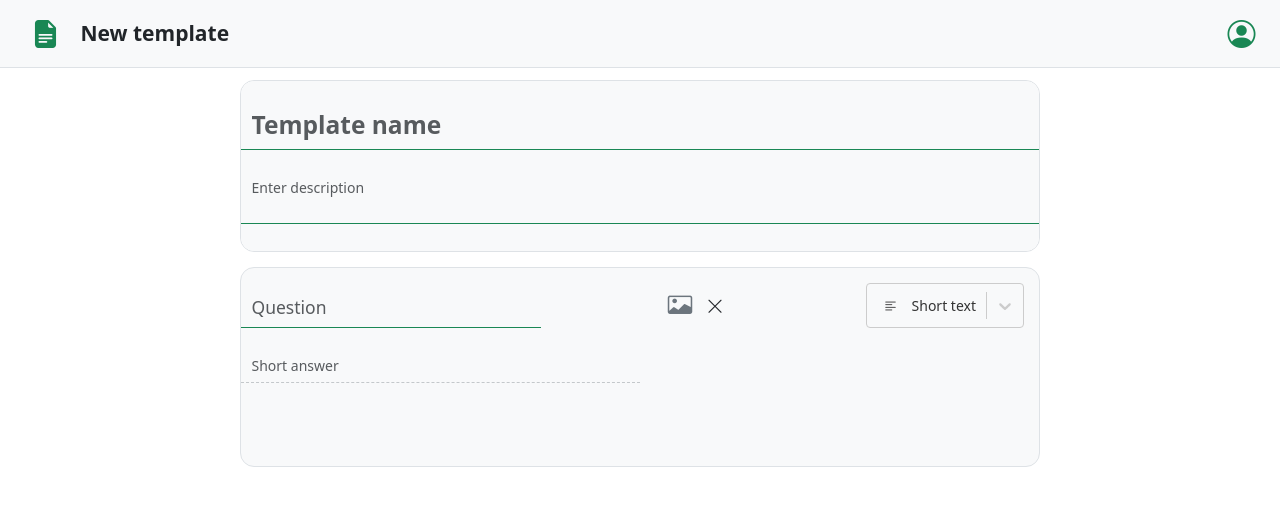
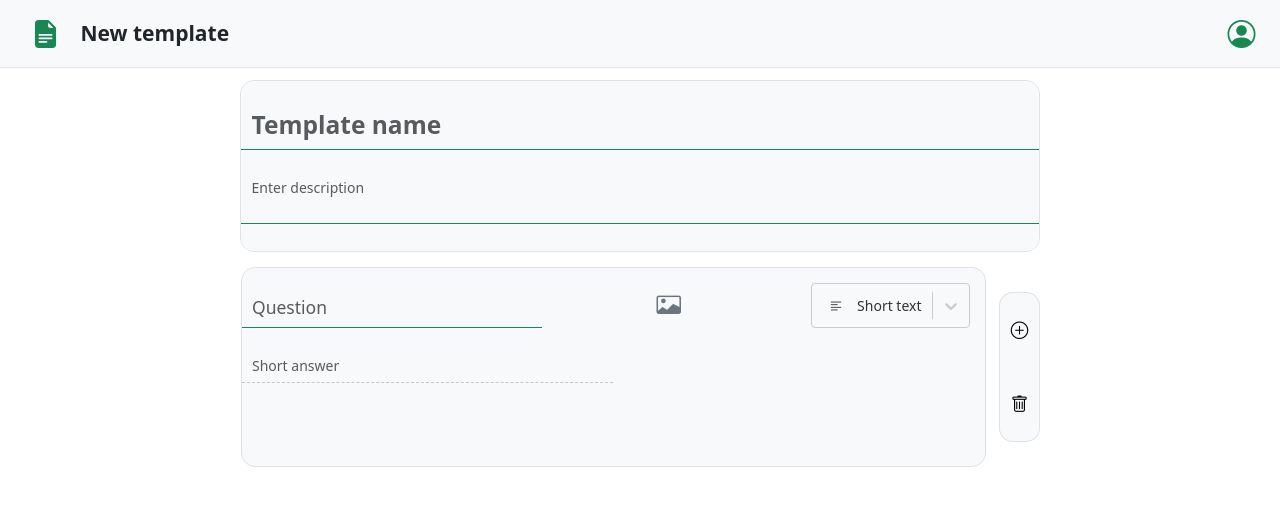
Before and after one commit to thoyoin/course-project, a React (Create React App) app in the folder client/: page /CreateTemplate in a window 1280 px wide. Shown: the top 506 px of the page. Built offline with nearby package versions, Linux system fonts and the light colour scheme.

Commit message:
template upd

```diff
--- a/client/src/components/CreateTemplate.js
+++ b/client/src/components/CreateTemplate.js
@@ -3,31 +3,38 @@ import Select from 'react-select';
 
 
 const CreateTemplate = () => {
-    const name = localStorage.getItem('name')
-    const [description, setDescription] = useState('')
-    const [questionType, setQuestionType] = useState('short text')
-    const [checkboxOptions, setCheckboxOptions] = useState(['']);
+    const name = localStorage.getItem('name');
+    const [description, setDescription] = useState('');
     const [optionError, setOptionError] = useState('');
     const [questionImage, setQuestionImage] = useState(null)
+    const [newQuestion, setNewQuestion] = useState([
+        {
+            id: Date.now(),
+            text: '',
+            questionType: 'short text',
+            checkboxOptions: [''],
+            image: null
+        }
+    ]);
     const fileInputRef = useRef();
 
     const items = [
         {value: 'short text',
         label: (
             <span className='d-flex flex-row align-items-center'>
-                <i class="bi bi-text-left me-3 ms-2"></i>
+                <i className="bi bi-text-left me-3 ms-2"></i>
                 Short text
             </span>)},
         {value: 'long text',
         label: (
             <span className='d-flex flex-row align-items-center'>
-                <i class="bi bi-body-text me-3 ms-2"></i>
+                <i className="bi bi-body-text me-3 ms-2"></i>
                 Long text
             </span>)},
         {value: 'integer',
         label: (
             <span className='d-flex flex-row align-items-center'>
-                <i class="bi bi-123 me-3 ms-2"></i>
+                <i className="bi bi-123 me-3 ms-2"></i>
                 Integer
             </span>)},
         {value: 'checkbox',
@@ -38,9 +45,22 @@ const CreateTemplate = () => {
             </span>)}
     ];
 
+    const addNewQuestion = () => {
+        setNewQuestion([
+            ...newQuestion,
+            {
+                id: Date.now(),
+                text: '',
+                questionType: 'short text',
+                checkboxOptions: [''],
+                image: null
+            }
+        ]);
+    }
+
     return (
         <div>
-            <div style={{height:'68px'}} className='container-fluid d-flex flex-row justify-content-start align-items-center position-fixed bg-light top-0 border-bottom'>
+            <div style={{height:'68px', zIndex:'100'}} className='container-fluid d-flex flex-row justify-content-start align-items-center position-fixed bg-light top-0 border-bottom'>
                 <div className='ms-4'>
                     <a href='/MainPage' className='text-success'><i className="bi bi-file-earmark-text-fill fs-2"></i></a>
                 </div>
@@ -68,7 +88,7 @@ const CreateTemplate = () => {
                 </div>
             </div>
             <div className='d-flex flex-column justify-content-start align-items-center'>
-                <div style={{maxWidth:'800px', minHeight:'170px', marginTop:'80px'}} className=' bg-body w-100 text-center border rounded-4 mx-3 d-flex flex-column justify-content-start'>
+                <div style={{maxWidth:'800px', minHeight:'170px', marginTop:'80px'}} className='bg-body w-100 text-center border rounded-4 mx-3 d-flex flex-column justify-content-start'>
                     <div style={{maxWidth:'800px', minHeight:'170px'}} className='bg-light w-100 text-center rounded-4'>
                         <div className="mb-3">
                             <input type="text" style={{outline:'none', boxShadow:'none', maxWidth:'800px'}} className="mt-4 fs-3 fw-bold form-control border-0 border-bottom border-success rounded-0 bg-light" placeholder='Template name'/>
@@ -92,7 +112,10 @@ const CreateTemplate = () => {
                         </div>
                     </div>
                 </div>
-                <div style={{maxWidth:'800px', minHeight:'200px', marginTop:'15px'}} className=' bg-light w-100 mb-5 text-center border rounded-4 mx-3 d-flex flex-column justify-content-start'>
+                {newQuestion.map((q,index) => (
+                    <div key={q.id} className='mb-4 w-100'>
+                        <div className='d-flex flex-row w-100 justify-content-center align-items-center'>
+                            <div style={{maxWidth:'745px', minHeight:'200px', marginTop:'15px'}} className='bg-light w-100 text-center border rounded-4 mx-3 d-flex flex-column justify-content-start'>
                                 <div className='d-flex flex-row justify-content-between'>
                                     <div className='w-100' style={{maxWidth:'300px'}}>
                                         <textarea
@@ -105,7 +128,11 @@ const CreateTemplate = () => {
                                                 onInput={(e) => {
                                                     e.target.style.height = '40px';
                                                     e.target.style.height = `${e.target.scrollHeight}px`;
+                                                    const updated = [...newQuestion];
+                                                    updated[index].text = e.targer.value;
+                                                    setNewQuestion(updated)
                                                 }}
+                                                value={q.text}
                                                 style={{outline: 'none', boxShadow: 'none', overflow: 'hidden', resize: 'none'}}
                                                 className='form-control mt-4 w-100 fs-5 border-0 border-bottom border-success rounded-0 bg-light'
                                                 placeholder='Question'
@@ -119,11 +146,13 @@ const CreateTemplate = () => {
                                             title='Attach image'
                                             >
                                         </i>
+                                        {questionImage &&
                                             <i
                                                 className="bi bi-x-lg fs-5 ms-3"
                                                 onClick={() => setQuestionImage(null)}
                                                 style={{cursor:'pointer'}}
                                             ></i>
+                                        }
                                         <input
                                             type='file'
                                             accept='image/*'
@@ -152,10 +181,14 @@ const CreateTemplate = () => {
                                         <Select
                                             isSearchable={false}
                                             options={items}
-                                defaultValue={items[0]}
+                                            value={items.find(item => item.value === q.questionType)}
                                             placeholder="Select question type"
                                             classNamePrefix="react-select"
-                                onChange={(selected) => setQuestionType(selected?.value)}
+                                            onChange={(selected) => {
+                                                const updated = [...newQuestion];
+                                                updated[index].questionType = selected?.value;
+                                                setNewQuestion(updated);
+                                            }}
                                             styles={{
                                                 container: (base) => ({
                                                     ...base,
@@ -197,7 +230,7 @@ const CreateTemplate = () => {
                                     </div>
                                 )}
                                 <div className='d-flex flex-row justify-content-between'>
-                        {questionType === 'short text' && (
+                                    {q.questionType === 'short text' && (
                                         <input
                                         style={{borderBottom:'1px dashed'}}
                                         type='text'
@@ -206,7 +239,7 @@ const CreateTemplate = () => {
                                         disabled
                                         />
                                     )}
-                        {questionType === 'long text' && (
+                                    {q.questionType === 'long text' && (
                                         <input
                                         style={{borderBottom:'1px dashed'}}
                                         type='text'
@@ -215,7 +248,7 @@ const CreateTemplate = () => {
                                         disabled
                                         />
                                     )}
-                        {questionType === 'integer' && (
+                                    {q.questionType === 'integer' && (
                                         <input
                                         style={{borderBottom:'1px dashed'}}
                                         type='number'
@@ -225,9 +258,9 @@ const CreateTemplate = () => {
                                         min={0}
                                         />
                                     )}
-                        {questionType === 'checkbox' && (
+                                    {q.questionType === 'checkbox' && (
                                     <div className='w-100'>
-                            {checkboxOptions.map((opt, idx) => (
+                                        {q.checkboxOptions.map((opt, idx) => (
                                         <div key={idx} className='d-flex flex-row align-items-end mb-3'>
                                             <i className="bi bi-app fs-4 ms-4 me-3"></i>
                                             <input
@@ -237,21 +270,21 @@ const CreateTemplate = () => {
                                             placeholder={`Option ${idx + 1}`}
                                             value={opt}
                                             onChange={(e) => {
-                                    const updated = [...checkboxOptions];
-                                    updated[idx] = e.target.value;
-                                    setCheckboxOptions(updated);
+                                                const updated = [...newQuestion];
+                                                updated[index].checkboxOptions[idx] = e.target.value;
+                                                setNewQuestion(updated);
                                             }}
                                             />
                                             <button
                                             className="btn btn-light mx-2"
                                             onClick={() => {
-                                    if (checkboxOptions.length > 1) {
-                                      const updated = [...checkboxOptions];
-                                      updated.splice(idx, 1);
-                                      setCheckboxOptions(updated);
+                                                if (q.checkboxOptions.length > 1) {
+                                                const updated = [...newQuestion];
+                                                updated[index].checkboxOptions.splice(idx, 1);
+                                                setNewQuestion(updated);
                                                 }
                                             }}
-                                  disabled={checkboxOptions.length === 1}
+                                            disabled={q.checkboxOptions.length === 1}
                                             >
                                             <i className="bi bi-x-lg"></i>
                                             </button>
@@ -262,8 +295,10 @@ const CreateTemplate = () => {
                                         <button
                                             className='btn btn-light'
                                             onClick={() => {
-                                  if (checkboxOptions.length < 4) {
-                                    setCheckboxOptions([...checkboxOptions, '']);
+                                            if (q.checkboxOptions.length < 4) {
+                                                const updated = [...newQuestion]
+                                                updated[index].checkboxOptions.push('');
+                                                setNewQuestion(updated);
                                                 setOptionError('');
                                             } else {
                                                 setOptionError('Maximum 4 options allowed.');
@@ -283,6 +318,27 @@ const CreateTemplate = () => {
                                     )}
                                 </div>
                             </div>
+                        <div style={{maxWidth:'40px', height:'150px', marginTop:'15px'}} className="w-100 rounded-4 me-3 d-flex flex-column justify-content-center align-items-center">
+                            <button
+                                className='btn btn-light rounded-top-4 rounded-bottom-0 h-100 border border-bottom-0'
+                                onClick={addNewQuestion}
+                            >
+                                <i class="bi bi-plus-circle fs-5"></i>
+                            </button>
+                            <button
+                                className='btn btn-light rounded-bottom-4 rounded-top-0 h-100 border border-top-0'
+                                onClick={() => {
+                                    const updated = newQuestion.filter(q => q.id !== newQuestion[index].id);
+                                    if (newQuestion.length > 1)
+                                    setNewQuestion(updated)
+                                }}
+                            >
+                                <i class="bi bi-trash fs-5"></i>
+                            </button>
+                        </div>
+                    </div>
+                </div>
+                ))}
             </div>
         </div>
     )
```
Lines whose indentation alone changed are shown as unchanged.
